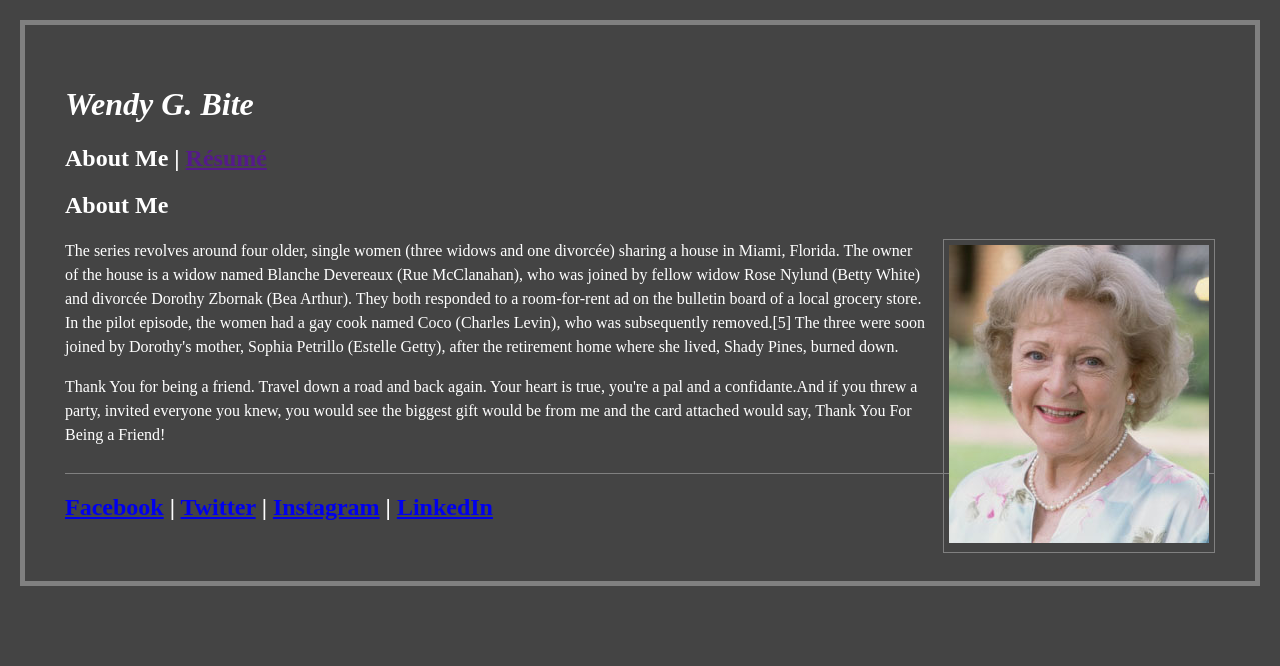
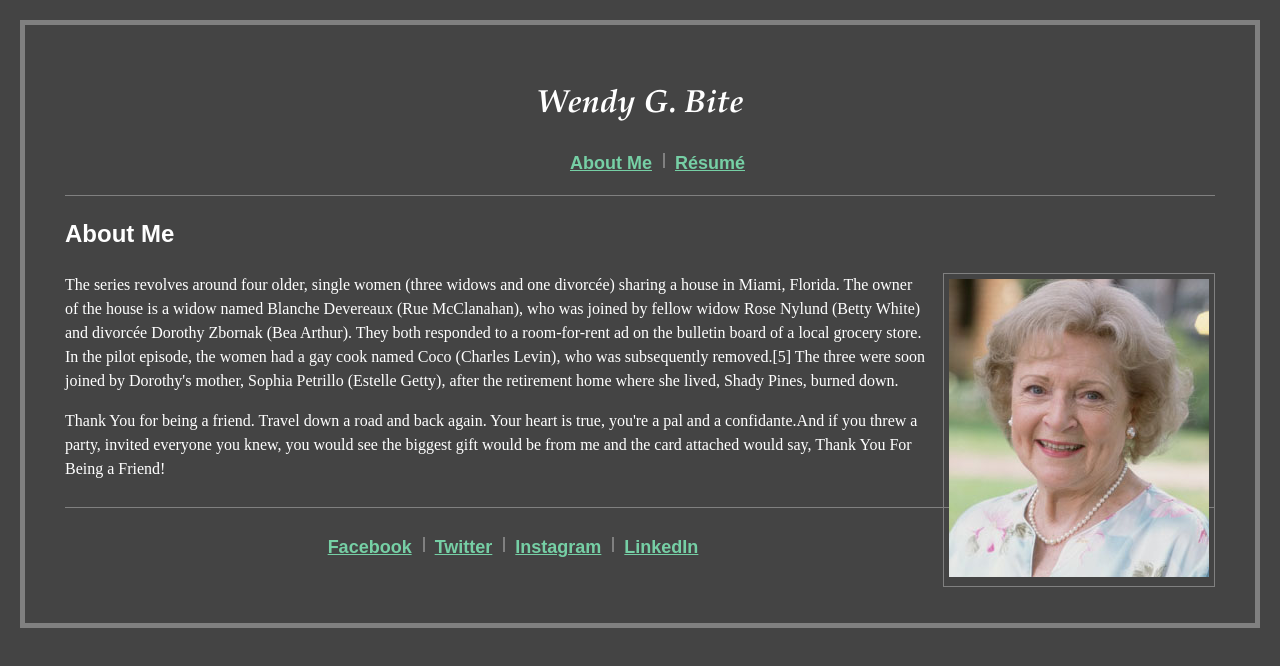
Before and after one commit to reneepawaroo/Homework1WendyGBite, a plain HTML site: page index.html in a window 1280 px wide. Drawn offline with Linux system fonts and the light colour scheme; files that its build step writes are made by us from their sources; files whose address does not match are found by name.

Commit message:
Add files via upload

```diff
--- a/index.html
+++ b/index.html
@@ -6,11 +6,16 @@
 	</head>
 	<body>
 		<header>
-			<h1><em>Wendy G. Bite</em></h1>
-			<h2>About Me | <a href="">Résumé</a></h2>
+			<h1 class="titlename"><em>Wendy G. Bite</em></h1>
+			<h2>
+				<ul class="topnav">
+					<li class="topnav-link"><a href="#">About Me</a></li>
+					<li class="topnav-link"><a href="#">Résumé</a></li>
+				</ul>
+			</h2>
 		</header>
 		<section>
-			<h1>About Me</h1>
+			<h1 class="section-title">About Me</h1>
 		<div id="image">
 			<img src="Betty-White.jpg">
 		</div>
@@ -22,13 +27,15 @@
 		</section>
 		<footer>
 			<h2>
-				<a href="https://www.facebook.com/bettymwhite/" target="_blank">Facebook</a> |
+				<ul class="social">
+					<li class="social-link"><a href="https://www.facebook.com/bettymwhite/" target="_blank">Facebook</a></li>
 
-				<a href="https://twitter.com/bettymwhite?lang=en" target="_blank">Twitter</a> |
+					<li class="social-link"><a href="https://twitter.com/bettymwhite?lang=en" target="_blank">Twitter</a></li>
 
-				<a href="https://www.instagram.com/bettymwhite/?hl=en" target="_blank">Instagram</a> |
+					<li class="social-link"><a href="https://www.instagram.com/bettymwhite/?hl=en" target="_blank">Instagram</a></li>
 
-				<a href="https://www.linkedin.com/in/betty-white-161a38a9/" target="_blank">LinkedIn</a>
+					<li class="social-link"><a href="https://www.linkedin.com/in/betty-white-161a38a9/" target="_blank">LinkedIn</a></li>
+				</ul>
 			</h2>
 		</footer>
 
```
